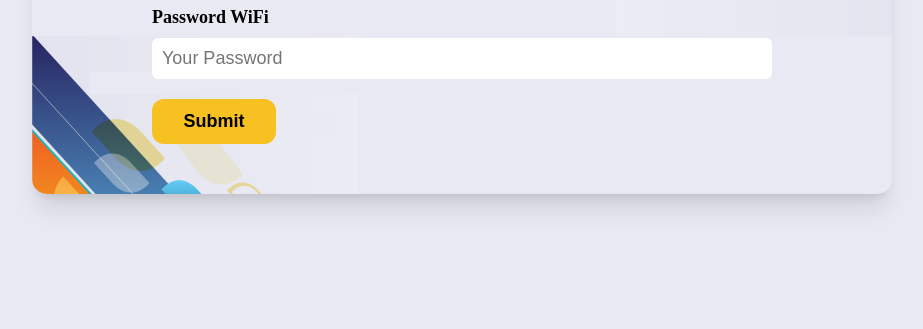
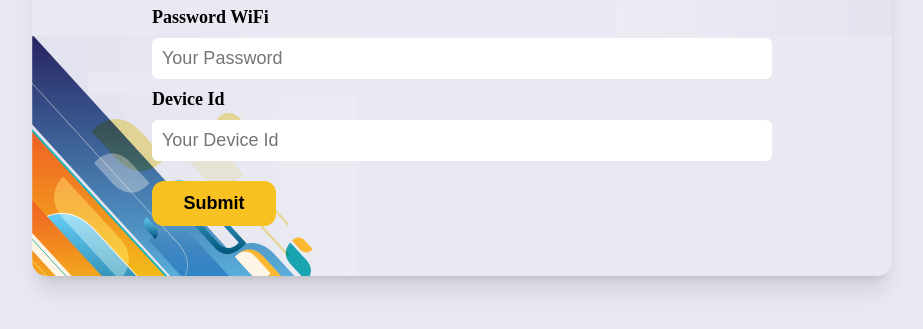
Before and after one commit to avivsabilal29/I2C-Distance-Sensor-Firebase, a plain HTML site: page parkingFinalEsp32/data/index.html in a window 1280 px wide. Shown: the part 305-634 px from the top of the page, without its empty margins (178-1101 px from the left). Drawn offline with Linux system fonts and the light colour scheme.

Commit message:
adjustments SPIFFS for device uid

```diff
--- a/parkingFinalEsp32/data/index.html
+++ b/parkingFinalEsp32/data/index.html
@@ -17,11 +17,19 @@
        </div>
       <input type="text" name="ssid" class="input" placeholder="Your SSID">
      </div>
+
     <div>
       <div>
         <label class="titleInput">Password WiFi</label>
       </div>
     <input type="text" name="password" class="input" placeholder="Your Password">
+    </div>
+
+    <div>
+      <div>
+        <label class="titleInput">Device Id</label>
+      </div>
+    <input type="text" name="device" class="input" placeholder="Your Device Id">
     </div>
 
     <div>
```
Also changed, not shown: 3 other files.
